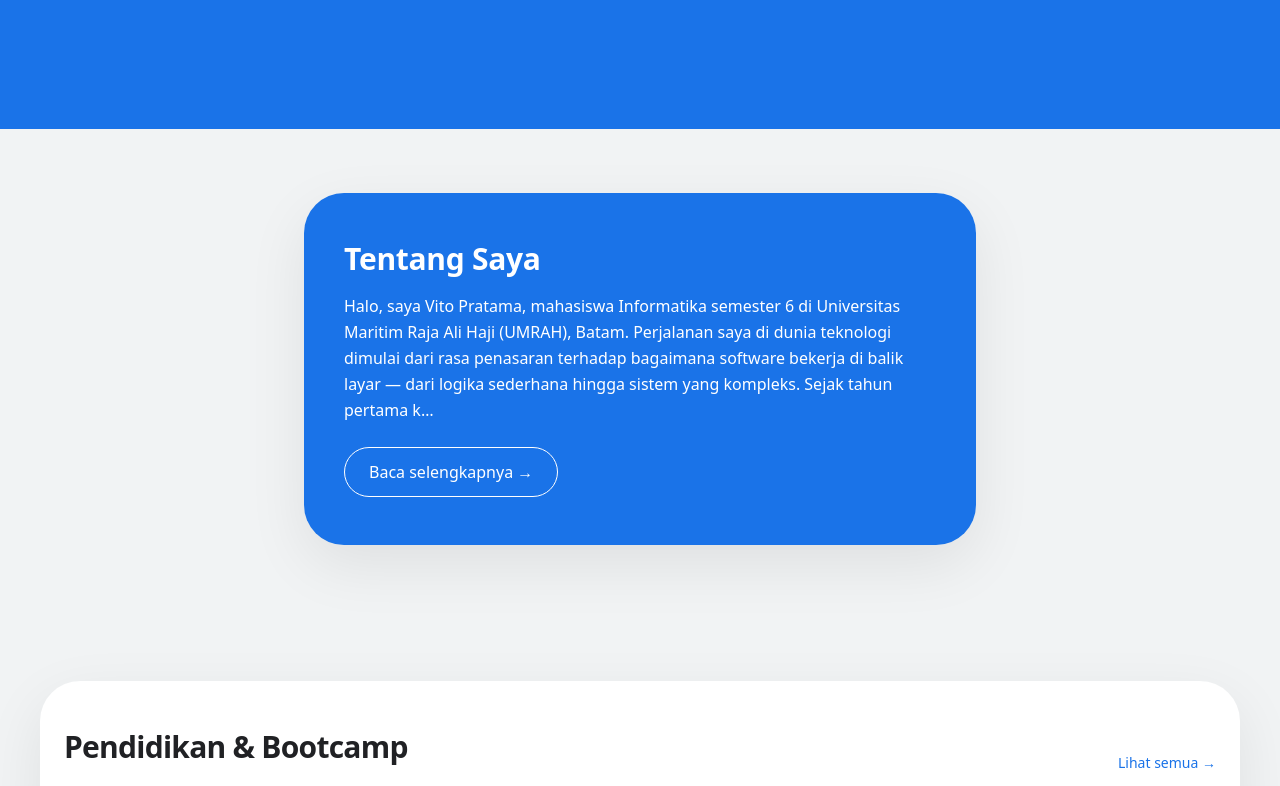
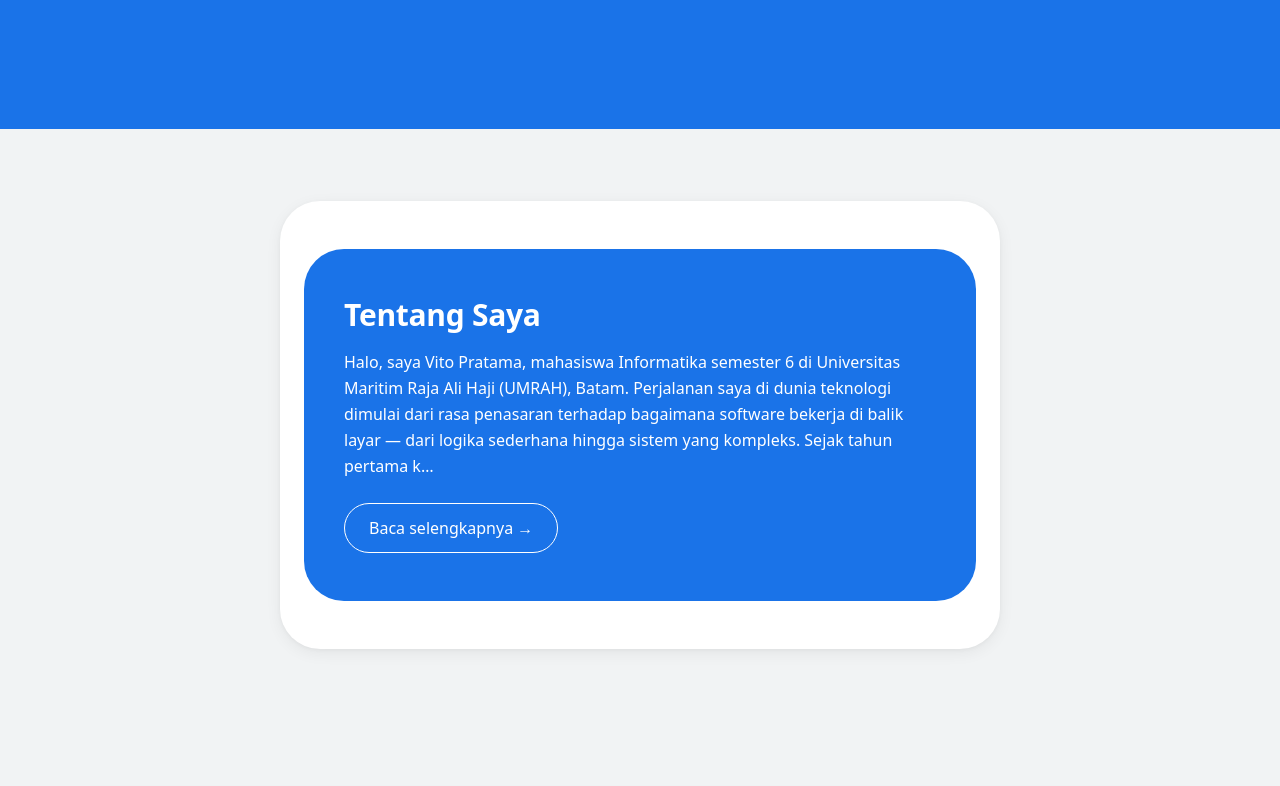
Before and after one commit to v1rtuand0-ui/Portofolio, a Next.js app: page / in a window 1280 px wide. Shown: the part 720-1506 px from the top of the page. Built offline with nearby package versions, Linux system fonts and the light colour scheme.

Commit message:
fix: hapus override H2 di SectionHeading, biarkan global CSS sebagai sumber kebenaran

```diff
--- a/app/about/page.tsx
+++ b/app/about/page.tsx
@@ -2,24 +2,42 @@
 import { Section } from '@/components/layout/Section';
 import { SectionHeading } from '@/components/layout/SectionHeading';
 import { getProfile } from '@/lib/content/profile';
+import { Image } from '@/components/ui/Image';
 
 export default function AboutPage() {
   const profile = getProfile();
 
   return (
-    <Section spacing="large" containerVariant="reading">
-      <SectionHeading title="Tentang Saya" />
-      <div>
-        <p className="text-[var(--color-text-secondary)] leading-relaxed whitespace-pre-line">
-          {profile.aboutLong}
-        </p>
-        <div className="mt-6 pt-6 border-t border-[var(--color-border)]">
-          <h3 className="text-lg font-semibold">Informasi Singkat</h3>
-          <ul className="mt-2 space-y-1 text-[var(--color-text-secondary)]">
-            <li><span className="font-medium">Nama:</span> {profile.name}</li>
-            <li><span className="font-medium">Posisi:</span> {profile.positioning}</li>
-            <li><span className="font-medium">Email:</span> {profile.email}</li>
-          </ul>
+    <Section spacing="large" containerVariant="reading" wrapped>
+      <div className="flex flex-col md:flex-row gap-8 md:gap-12">
+        {/* Kolom kiri: Foto */}
+        <div className="flex-shrink-0 md:w-48">
+          <div className="w-32 h-32 md:w-48 md:h-48 rounded-full overflow-hidden border-2 border-[var(--color-primary-light)] shadow-[var(--shadow-card)]">
+            <Image
+              src="/images/profile/hero-photo.png"
+              alt={`Foto ${profile.name}`}
+              aspectRatio="square"
+              containerClassName="w-full h-full"
+            />
+          </div>
+        </div>
+
+        {/* Kolom kanan: Teks */}
+        <div className="flex-1 min-w-0">
+          <SectionHeading title="Tentang Saya" />
+
+          <p className="mt-4 text-[var(--color-text-secondary)] leading-relaxed whitespace-pre-line">
+            {profile.aboutLong}
+          </p>
+
+          <div className="mt-8 pt-6 border-t border-[var(--color-border)]">
+            <h3 className="text-lg font-semibold text-[var(--color-text-primary)]">Informasi Singkat</h3>
+            <ul className="mt-3 space-y-1.5 text-[var(--color-text-secondary)]">
+              <li><span className="font-medium text-[var(--color-text-primary)]">Nama:</span> {profile.name}</li>
+              <li><span className="font-medium text-[var(--color-text-primary)]">Posisi:</span> {profile.positioning}</li>
+              <li><span className="font-medium text-[var(--color-text-primary)]">Email:</span> {profile.email}</li>
+            </ul>
+          </div>
         </div>
       </div>
     </Section>
--- a/app/globals.css
+++ b/app/globals.css
@@ -6,7 +6,7 @@
   --color-primary-hover: #1557B0;
   --color-primary-light: #DDE8F7;
   --color-primary-container: #C5D9F0;
-  --color-on-primary-container: #145BB9; /* BARU: teks di atas primary-light/primary-container */
+  --color-on-primary-container: #145BB9;
 
   /* GRADIENT AKSEN — biru-ke-hijau muda Google */
   --gradient-accent-start: #4285F4;
@@ -26,18 +26,18 @@
   /* TEXT */
   --color-text-primary: #202124;
   --color-text-secondary: #5F6368;
-  --color-text-muted: #6A6F75; /* UPDATE: dari #6B7076 */
+  --color-text-muted: #6A6F75;
 
   /* BORDER */
   --color-border: rgba(0, 0, 0, 0.06);
   --color-border-strong: rgba(0, 0, 0, 0.12);
 
   /* STATUS */
-  --color-success: #0C7738;     /* UPDATE: dari #0D7A3A */
+  --color-success: #0C7738;
   --color-success-bg: #D4EDDA;
   --color-error: #B3261E;
   --color-error-bg: #F8D7DA;
-  --color-warning: #A85C00;     /* UPDATE: dari #B06000 */
+  --color-warning: #A85C00;
   --color-warning-bg: #FFF3CD;
 
   /* AKSEN PENDUKUNG — 4 warna khas Google */
@@ -45,10 +45,10 @@
   --color-accent-yellow: #FBBC04;
   --color-accent-green: #34A853;
 
-  /* SHADOW */
+  /* SHADOW — container shadow dikurangi intensitasnya */
   --shadow-card: 0 4px 16px rgba(0,0,0,.06), 0 1px 4px rgba(0,0,0,.04);
   --shadow-card-hover: 0 12px 32px rgba(0,0,0,.10), 0 2px 8px rgba(0,0,0,.06);
-  --shadow-container: 0 20px 60px rgba(0,0,0,.08);
+  --shadow-container: 0 8px 30px rgba(0,0,0,.05); /* REDUCED: dari 0 20px 60px rgba(0,0,0,.08) */
 
   /* RADIUS — tetap besar */
   --radius-sm: 12px;
--- a/app/page.tsx
+++ b/app/page.tsx
@@ -146,9 +146,9 @@ export default function Home() {
 
       </section>
 
-      {/* 2. About teaser — background biru solid */}
-      <Section spacing="large" containerVariant="reading">
-        <div className="bg-[#1A73E8] rounded-[var(--radius-xl)] shadow-[var(--shadow-container)] px-6 md:px-10 py-8 md:py-12 mx-auto" style={{ maxWidth: 'var(--container-reading)' }}>
+      {/* 2. About teaser — background biru solid (tetap wrapped card) */}
+      <Section spacing="large" containerVariant="reading" wrapped>
+        <div className="bg-[#1A73E8] rounded-[var(--radius-xl)] px-6 md:px-10 py-8 md:py-12">
           <h2 className="text-2xl md:text-3xl font-bold text-white mb-4">Tentang Saya</h2>
           <p className="text-white leading-relaxed">
             {profile.aboutLong.slice(0, 300)}…
@@ -161,7 +161,7 @@ export default function Home() {
         </div>
       </Section>
 
-      {/* 3. Education — wrapped card putih */}
+      {/* 3. Education — wrapped card putih (tetap) */}
       <Section spacing="large" wrapped>
         <SectionHeading
           title="Pendidikan & Bootcamp"
@@ -171,8 +171,8 @@ export default function Home() {
         <EducationGrid education={featuredEducation} />
       </Section>
 
-      {/* 4. Experience — wrapped card putih */}
-      <Section spacing="large" wrapped>
+      {/* 4. Experience — FLAT (tanpa wrapped, background surface) */}
+      <Section spacing="large" className="bg-[var(--color-surface)]">
         <SectionHeading
           title="Pengalaman"
           description="Beberapa pengalaman paling relevan dan terkini."
@@ -181,17 +181,19 @@ export default function Home() {
         <ExperienceList experiences={featuredExperiences} />
       </Section>
 
-      {/* 5. Projects — wrapped card putih */}
-      <Section spacing="large" wrapped>
+      {/* 5. Projects — FLAT (tanpa wrapped, background putih, border tipis) */}
+      <Section spacing="large" className="bg-[var(--color-background)]">
+        <div className="border-t border-[var(--color-border)] pt-8 md:pt-12">
           <SectionHeading
             title="Proyek Pilihan"
             description="Proyek yang saya bangun — dari game hingga sistem backend."
             viewAllHref="/projects"
           />
           <ProjectGrid projects={featuredProjects} />
+        </div>
       </Section>
 
-      {/* 6. Organizations / Activities — wrapped card putih */}
+      {/* 6. Organizations / Activities — wrapped card (tetap) */}
       <Section spacing="large" wrapped>
         <SectionHeading
           title="Organisasi & Aktivitas"
@@ -201,9 +203,9 @@ export default function Home() {
         <ActivityList activities={featuredActivities} />
       </Section>
 
-      {/* 7. Contact — gradient biru-putih */}
-      <Section spacing="large" containerVariant="reading" className="!py-6 md:!py-8">
-        <div className="bg-[image:var(--gradient-contact)] rounded-[var(--radius-xl)] shadow-[var(--shadow-container)] px-6 md:px-10 py-8 md:py-12 mx-auto" style={{ maxWidth: 'var(--container-reading)' }}>
+      {/* 7. Contact — wrapped card (tetap) */}
+      <Section spacing="large" containerVariant="reading" className="!py-6 md:!py-8" wrapped>
+        <div className="bg-[image:var(--gradient-contact)] rounded-[var(--radius-xl)] px-6 md:px-10 py-8 md:py-12">
           <SectionHeading title="Hubungi Saya" />
           <div className="space-y-3">
             <p className="text-[var(--color-text-secondary)]">
@@ -241,6 +243,7 @@ export default function Home() {
           </div>
         </div>
       </Section>
+
     </>
   );
 }
--- a/components/layout/Container.tsx
+++ b/components/layout/Container.tsx
@@ -5,7 +5,7 @@ interface ContainerProps {
   children: ReactNode;
   /** 'wide' = ~1200px, 'reading' = ~720px (PRD Section 18) */
   variant?: 'wide' | 'reading';
-  /** Bungkus dalam card putih besar dengan radius XL & shadow (gaya video) */
+  /** Bungkus dalam card putih besar dengan radius XL */
   wrapped?: boolean;
   className?: string;
 }
@@ -23,7 +23,7 @@ export function Container({
 
   const baseStyles = 'mx-auto px-4 md:px-6';
   const wrappedStyles = wrapped
-    ? 'bg-[var(--color-background)] rounded-[var(--radius-xl)] shadow-[var(--shadow-container)] my-6 md:my-10 py-8 md:py-12'
+    ? 'bg-[var(--color-background)] rounded-[var(--radius-xl)] shadow-[var(--shadow-card)] my-6 md:my-10 py-8 md:py-12'
     : '';
 
   return (
--- a/components/layout/SectionHeading.tsx
+++ b/components/layout/SectionHeading.tsx
@@ -17,7 +17,7 @@ export function SectionHeading({
   return (
     <div className="mb-10 md:mb-14">
       <div className="flex items-end justify-between gap-4 flex-wrap">
-        <h2 className="text-2xl md:text-3xl font-semibold tracking-tight text-[var(--color-text-primary)]">
+        <h2 className="tracking-tight text-[var(--color-text-primary)]">
           {title}
         </h2>
         {viewAllHref && (
```
Lines whose indentation alone changed are shown as unchanged.
